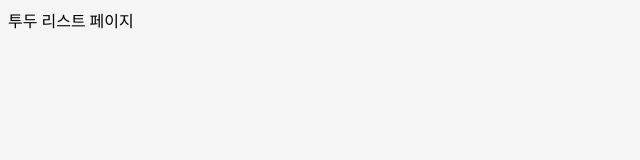
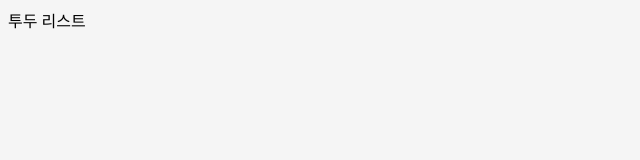
Before and after one commit to JaeWonyH/wanted-pre-onboarding-frontend, a React (Create React App) app in the folder front-react/: page /todo in a window 1280 px wide. Shown: the top 160 px of the page, without its empty margins (0-640 px from the left). Built offline with nearby package versions, Linux system fonts and the light colour scheme.

Commit message:
fix : 유효성 검사 버그 수정

```diff
--- a/front-react/src/components/SignUpForm.js
+++ b/front-react/src/components/SignUpForm.js
@@ -42,7 +42,7 @@ export default function SignUpForm() {
   };
 
   const emailBlur = useCallback(() => {
-    const rgx = /^[a-z|A-Z|0-9]*@$/;
+    const rgx = /@/;
     if (email.length === 0) {
       return setEmailError(true);
     }
--- a/front-react/src/pages/TodoListPage.js
+++ b/front-react/src/pages/TodoListPage.js
@@ -1,7 +1,10 @@
 import React from "react";
+import TodoList from "../components/TodoList";
 
 export default function TodoListPage(){
     return(
-        <div>투두 리스트 페이지</div>
+        <div>
+            <TodoList />
+        </div>
     )
 }
```
